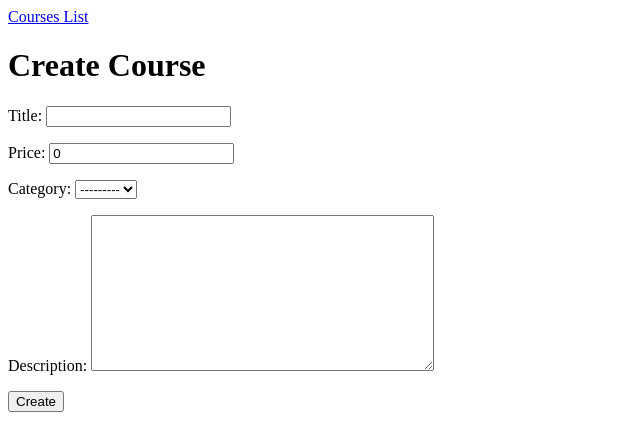
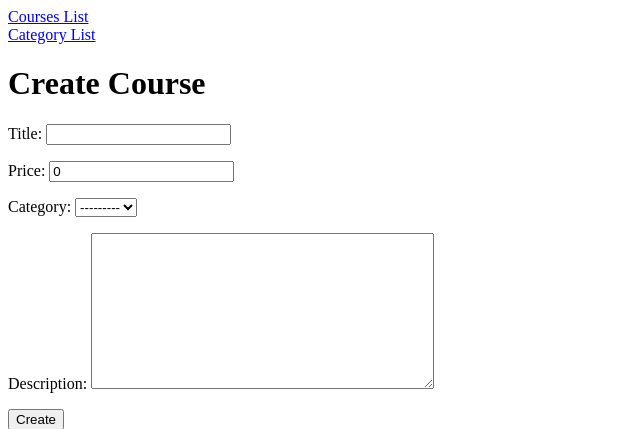
Before and after one commit to Buchak/site_online_course, a Django app: page /create-course/ in a window 1280 px wide. Shown: the top 429 px of the page, without its empty margins (0-640 px from the left). Run offline with Django 5.2, Linux system fonts and the light colour scheme; data that the repository does not hold is empty.

Commit message:
Added CategoryListView, CategoryDetailView, CategoryCreateView

```diff
--- a/site_online_course/main/templates/main/base.html
+++ b/site_online_course/main/templates/main/base.html
@@ -13,6 +13,9 @@
 <div>
     <a href="{% url 'main:courses_list' %}">Courses List</a>
 </div>
+<div>
+    <a href="{% url 'main:category_list' %}">Category List</a>
+</div>
 
 {% block body %}
 	Base Body
--- a/site_online_course/main/templates/main/category_list.html
+++ b/site_online_course/main/templates/main/category_list.html
@@ -6,6 +6,12 @@
 
 {% block body %}
 	<h1>Categories</h1>
+
+    <div>
+        <a href="{% url 'main:create_category' %}">Create Category</a>
+    </div>
+    <br>
+
     <ul>
         {% for category in categories %}
             <li>
--- a/site_online_course/main/urls.py
+++ b/site_online_course/main/urls.py
@@ -4,8 +4,9 @@ from django.urls import path, include
 app_name = 'main'
 
 urlpatterns = [
-    path('category/<slug:category_slug>/', views.category_detail, name='category_detail'),
-    path('category/', views.category_list, name='category_list'),
+    path('category/', views.CategoryListView.as_view(), name='category_list'),
+    path('category/create-category', views.CategoryCreateView.as_view(), name='create_category'),
+    path('category/<slug:category_slug>/', views.CategoryDetailView.as_view(), name='category_detail'),
 
     path('create-course/', views.CourseCreateView.as_view(), name='create_course'),
     path('courses/', views.CoursesListView.as_view(), name='courses_list'),
--- a/site_online_course/main/views.py
+++ b/site_online_course/main/views.py
@@ -64,23 +64,35 @@ class StudentsListView(ListView):
     context_object_name = 'students'
 
 
-def category_list(request):
-    context = {
-        "categories": Category.objects.all()
-    }
-    return render(request, "main/category_list.html", context=context)
+# def category_list(request):
+#     context = {
+#         "categories": Category.objects.all()
+#     }
+#     return render(request, "main/category_list.html", context=context)
 
 
-# class CategoryListView(ListView):
-#     model = Category
-#     context_object_name = 'category'
+class CategoryListView(ListView):
+    model = Category
+    context_object_name = 'categories'
 
 
-def category_detail(request, category_slug):
-    context = {
-        "category": Category.objects.prefetch_related("courses").get(slug=category_slug)
-    }
-    return render(request, "main/category_detail.html", context=context)
+# def category_detail(request, category_slug):
+#     context = {
+#         "category": Category.objects.prefetch_related("courses").get(slug=category_slug)
+#     }
+#     return render(request, "main/category_detail.html", context=context)
+
+
+class CategoryDetailView(DetailView):
+    model = Category
+    context_object_name = 'category'
+    slug_url_kwarg = 'category_slug'
+
+
+class CategoryCreateView(CreateView):
+    model = Category
+    fields = ['name',]
+    success_url = reverse_lazy('main:category_list')
 
 
 # def enrollment_course(request: HttpRequest, course_slug):
```
Also changed, not shown: site_online_course/main/templates/main/category_form.html (added, +16 -0 lines).
